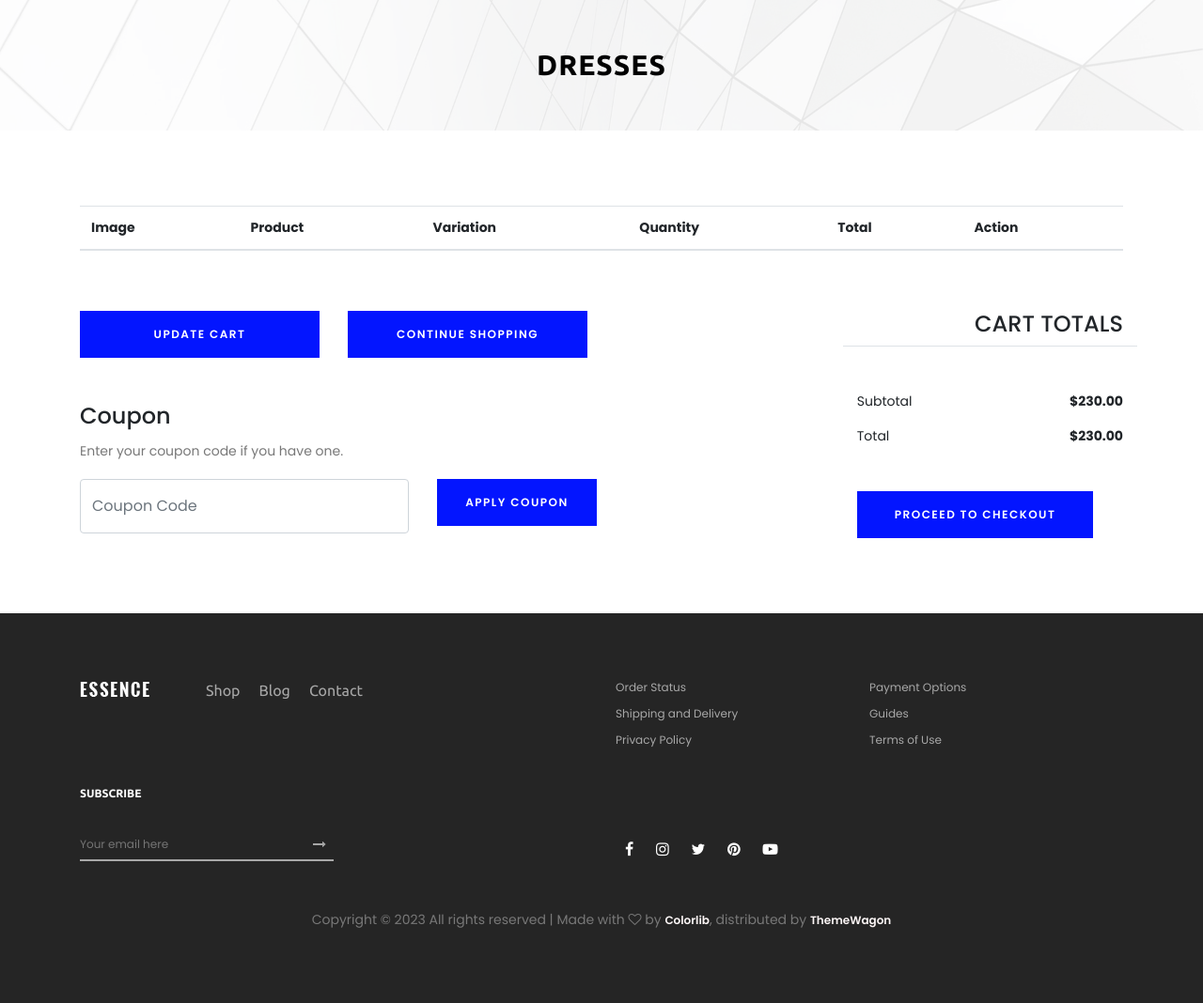
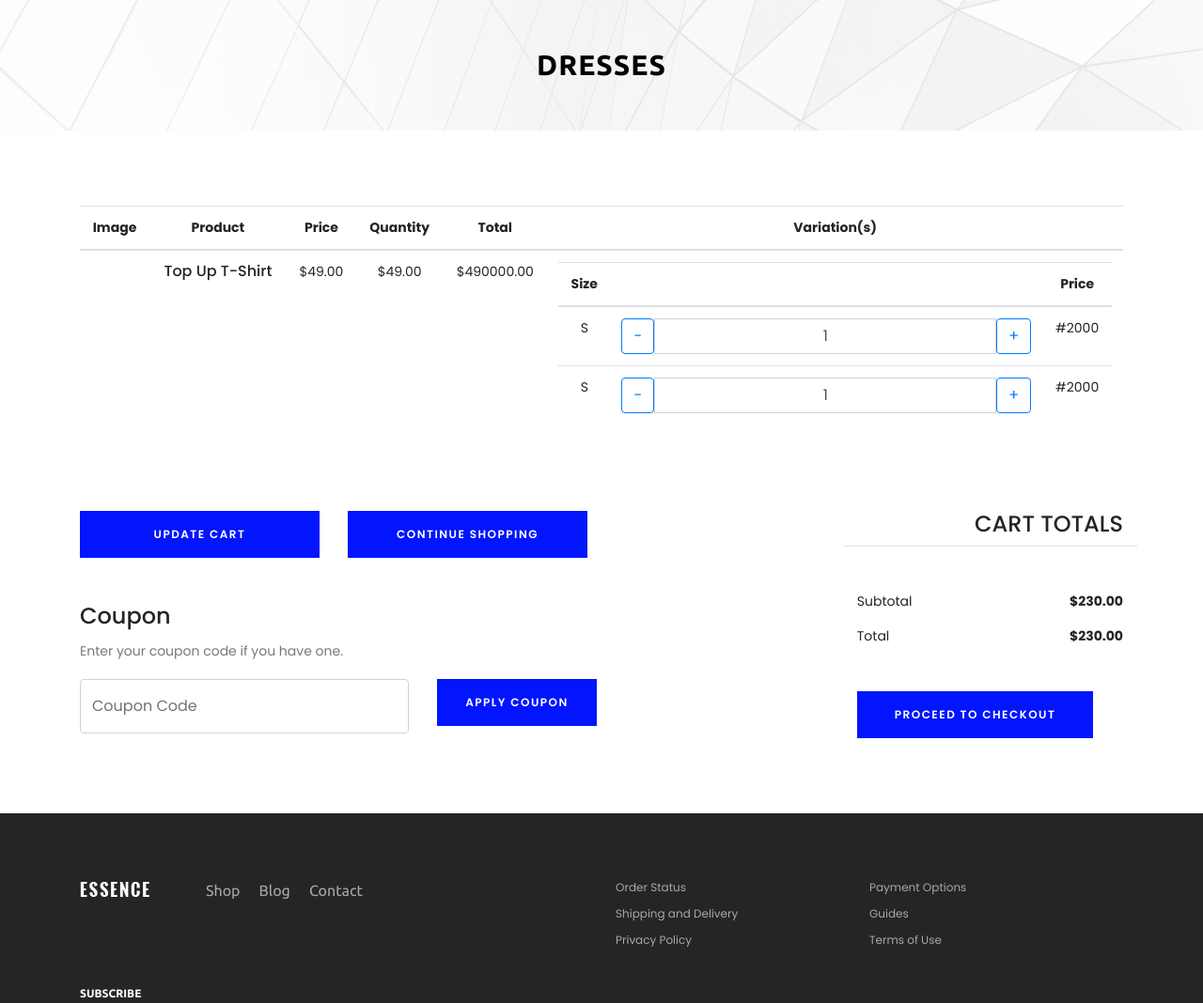
Before and after one commit to Duade10/shopmax, a Django app: page /carts/ in a window 1280 px wide. Shown: the part 86-1154 px from the top of the page at 94% size. Run offline with Django 4.2, Linux system fonts and the light colour scheme; data comes from the database, SQL or seed files in the repository; data that the repository does not hold is empty; some libraries are stand-ins or nearby versions; some web fonts are replaced.

Commit message:
Fixed cart and variations table

```diff
--- a/static/js/carts-data.js
+++ b/static/js/carts-data.js
@@ -46,20 +46,17 @@ function handleRightSideBarCart(cart_response) {
 
 function formatCartProductVariation(variation) {
     return `
-    <tr>
-        <td class="cart-product-thumbnail"></td>
-        <td class="cart-product-name"></td>
-        <td class="cart-product-variation">
-            ${variation.variation.size}
-        </td>
-        <td class="cart-product-quantity">
-            <input type="number" class="form-control" value="1">
-        </td>
-        <td class="cart-product-total">$49.00</td>
-        <td class="cart-product-action">
-            <button class="btn btn-danger btn-sm">Remove</button>
-        </td>
-    </tr>`;
+        <tr>
+            <td class="product-variation-size">${variation.variation.size}</td>
+            <td class="product-quantity">
+                <div class="input-group">
+                    <button class="btn btn-outline-primary js-btn-minus" type="button">&minus;</button>
+                    <input type="text" class="form-control text-center" value="1" placeholder="" aria-label="Example text with button addon" aria-describedby="button-addon1">
+                    <button class="btn btn-outline-primary js-btn-plus" type="button">&plus;</button>
+                </div>
+            </td>
+            <td class="product-add-to-cart"><a href="#" class="btn btn-primary height-auto btn-sm">Add</a></td>
+        </tr>`;
 }
 
 function loopAndReturnVariation(variations) {
--- a/templates/carts/cart.html
+++ b/templates/carts/cart.html
@@ -19,24 +19,81 @@
         <div class="row mb-5">
             <form class="col-md-12" method="post">
                 <div class="site-blocks-table">
-                    <table class="table cart-product-table">
+                    <table class="table cart-product-table text-center">
                         <thead>
                             <tr>
                                 <th class="cart-product-thumbnail">Image</th>
                                 <th class="cart-product-name">Product</th>
-                                <th class="cart-product-variation">Variation</th>
+                                <th class="cart-product-price">Price</th>
                                 <th class="cart-product-quantity">Quantity</th>
                                 <th class="cart-product-total">Total</th>
-                                <th class="cart-product-action">Action</th>
+                                <th class="cart-product-variation">Variation(s)</th>
                             </tr>
                         </thead>
                         <tbody>
+                            <tr>
+                                <th class="cart-product-thumbnail"><img src="" alt="" srcset=""></th>
+                                <th class="cart-product-name">
+                                    <h2 class="h6 text-black">Top Up T-Shirt</h2>
+                                </th>
+                                <td class="cart-product-total">$49.00</td>
+                                <td class="cart-product-total">$49.00</td>
+                                <td class="cart-product-total">$490000.00</td>
+                                <td class="cart-product-variation text-center">
+                                    <table class="table Variation-table">
+                                        <thead>
+                                            <tr>
+                                                <th>Size</th>
+                                                <th></th>
+                                                <th>Price</th>
+                                            </tr>
+                                        </thead>
+                                        <tbody>
+                                            <tr class="Variation-table-row">
+                                                <td>S</td>
+                                                <td>
+                                                    <div class="input-group">
+                                                        <button class="btn btn-outline-primary js-btn-minus"
+                                                            type="button">
+                                                            &minus;
+                                                        </button>
+                                                        <input type="text" class="form-control text-center" value="1"
+                                                            placeholder="" aria-label="Example text with button addon"
+                                                            aria-describedby="button-addon1">
+                                                        <button class="btn btn-outline-primary js-btn-plus"
+                                                            type="button">
+                                                            &plus;
+                                                        </button>
+                                                    </div>
+                                                </td>
+                                                <td>#2000</td>
+                                            </tr>
+                                            <tr class="Variation-table-row">
+                                                <td>S</td>
+                                                <td>
+                                                    <div class="input-group">
+                                                        <button class="btn btn-outline-primary js-btn-minus"
+                                                            type="button">
+                                                            &minus;
+                                                        </button>
+                                                        <input type="text" class="form-control text-center" value="1"
+                                                            placeholder="" aria-label="Example text with button addon"
+                                                            aria-describedby="button-addon1">
+                                                        <button class="btn btn-outline-primary js-btn-plus"
+                                                            type="button">
+                                                            &plus;
+                                                        </button>
+                                                    </div>
+                                                </td>
+                                                <td>#2000</td>
+                                            </tr>
+                                        </tbody>
+                                    </table>
+                                </td>
+                            </tr>
 
                         </tbody>
                     </table>
-
-
-
                 </div>
             </form>
         </div>
```
